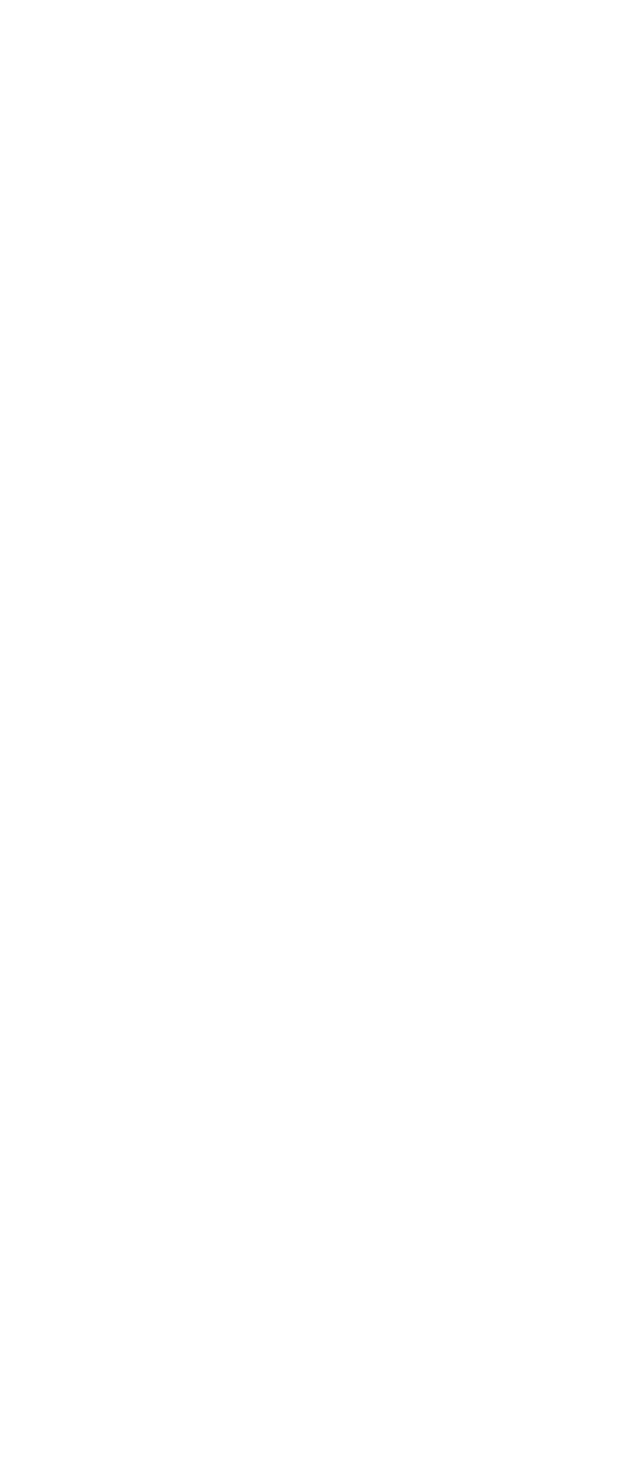
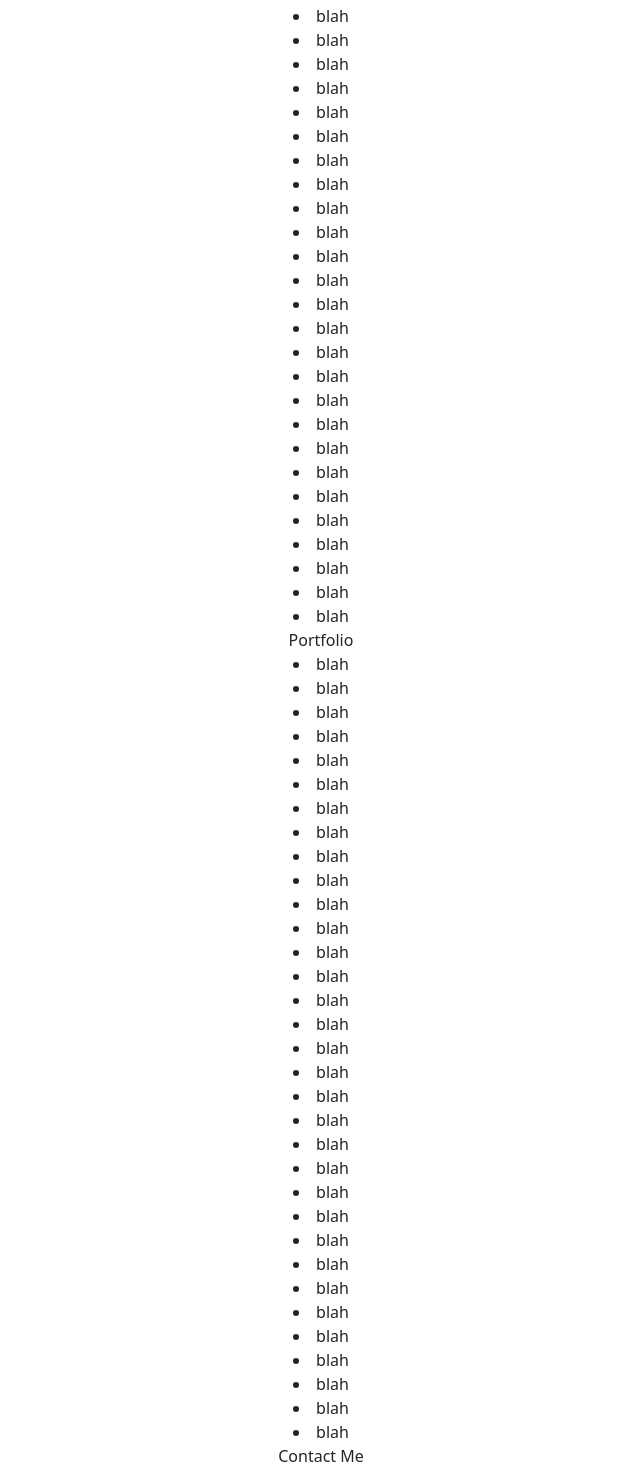
Before and after one commit to jkim011/gibbysthinking-portfolio, a React (Create React App) app: page / in a window 1280 px wide. Shown: the part 244-1712 px from the top of the page, without its empty margins (319-959 px from the left). Before the commit the page ends 800 px from the top, so only its background shows below. Built offline with nearby package versions, Linux system fonts and the light colour scheme.

Commit message:
nav bar functions

```diff
--- a/src/App.js
+++ b/src/App.js
@@ -4,12 +4,18 @@ import './App.css';
 import 'bootstrap/dist/css/bootstrap.min.css';
 
 import Header from './components/Header';
+import About from './components/About';
+import Portfolio from './components/Portfolio';
+import Contact from './components/Contact';
 
 function App() {
   return (
     <div className="App page-container">
       <div className='content-wrap'>
         <Header />
+        <About />
+        <Portfolio />
+        <Contact />
       </div>
     </div>
   );
--- a/src/components/About.js
+++ b/src/components/About.js
@@ -0,0 +1,45 @@
+import React from "react";
+
+
+function About() {
+  return (
+    <div id="about">
+      About
+      <li>blah</li>
+      <li>blah</li>
+      <li>blah</li>
+      <li>blah</li>
+      <li>blah</li>
+      <li>blah</li>
+      <li>blah</li>
+      <li>blah</li>
+      <li>blah</li>
+      <li>blah</li>
+      <li>blah</li>
+      <li>blah</li>
+      <li>blah</li>
+      <li>blah</li>
+      <li>blah</li>
+      <li>blah</li>
+      <li>blah</li>
+      <li>blah</li>
+      <li>blah</li>
+      <li>blah</li>
+      <li>blah</li>
+      <li>blah</li>
+      <li>blah</li>
+      <li>blah</li>
+      <li>blah</li>
+      <li>blah</li>
+      <li>blah</li>
+      <li>blah</li>
+      <li>blah</li>
+      <li>blah</li>
+      <li>blah</li>
+      <li>blah</li>
+      <li>blah</li>
+    </div>
+  )
+}
+
+export default About;
--- a/src/components/Contact.js
+++ b/src/components/Contact.js
@@ -0,0 +1,12 @@
+import React from "react";
+
+
+function Contact() {
+  return (
+    <div id="contact">
+      Contact Me
+    </div>
+  )
+}
+
+export default Contact;
--- a/src/components/Header.js
+++ b/src/components/Header.js
@@ -14,7 +14,7 @@ function Header() {
         <Navbar.Toggle aria-controls="basic-navbar-nav" />
         <Navbar.Collapse id="basic-navbar-nav">
           <Nav className="me-auto">
-            <Nav.Link href="#home">About</Nav.Link>
+            <Nav.Link href="#about">About</Nav.Link>
             <Nav.Link href="#portfolio">Portfolio</Nav.Link>
             <Nav.Link href="#contact">Contact</Nav.Link>
           </Nav>
--- a/src/components/Portfolio.js
+++ b/src/components/Portfolio.js
@@ -0,0 +1,45 @@
+import React from "react";
+
+
+function Portfolio() {
+  return (
+    <div id="portfolio">
+      Portfolio
+      <li>blah</li>
+      <li>blah</li>
+      <li>blah</li>
+      <li>blah</li>
+      <li>blah</li>
+      <li>blah</li>
+      <li>blah</li>
+      <li>blah</li>
+      <li>blah</li>
+      <li>blah</li>
+      <li>blah</li>
+      <li>blah</li>
+      <li>blah</li>
+      <li>blah</li>
+      <li>blah</li>
+      <li>blah</li>
+      <li>blah</li>
+      <li>blah</li>
+      <li>blah</li>
+      <li>blah</li>
+      <li>blah</li>
+      <li>blah</li>
+      <li>blah</li>
+      <li>blah</li>
+      <li>blah</li>
+      <li>blah</li>
+      <li>blah</li>
+      <li>blah</li>
+      <li>blah</li>
+      <li>blah</li>
+      <li>blah</li>
+      <li>blah</li>
+      <li>blah</li>
+    </div>
+  )
+}
+
+export default Portfolio;
```
